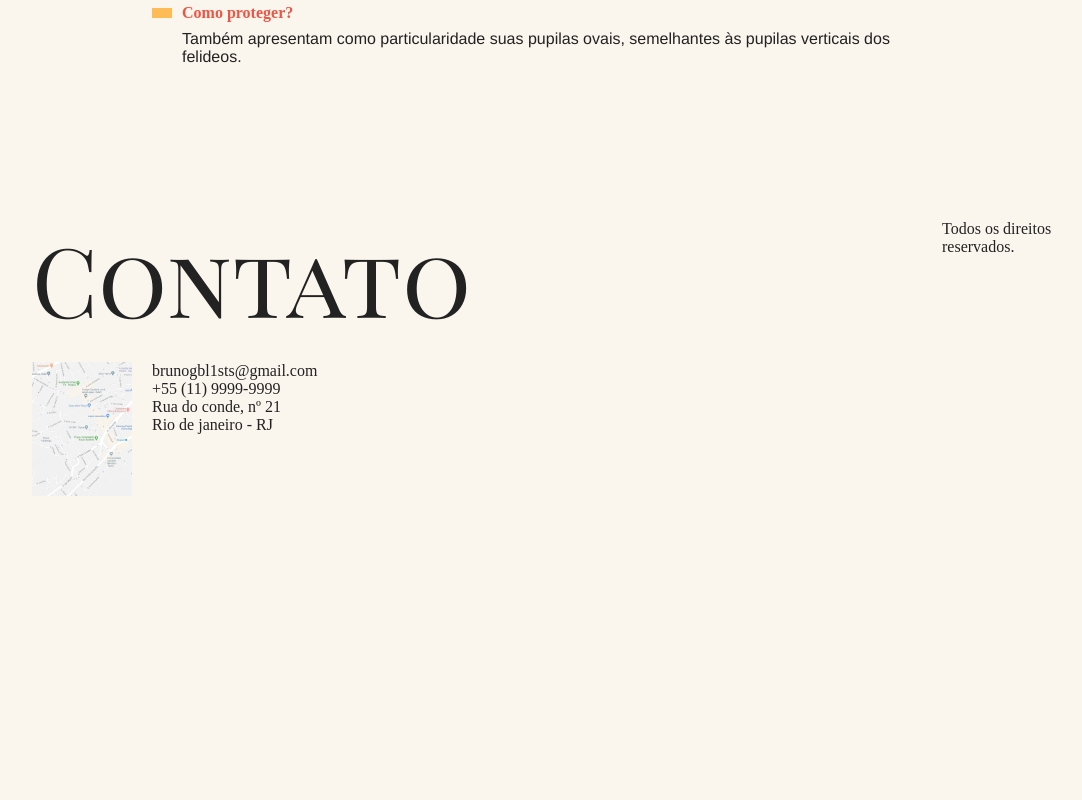
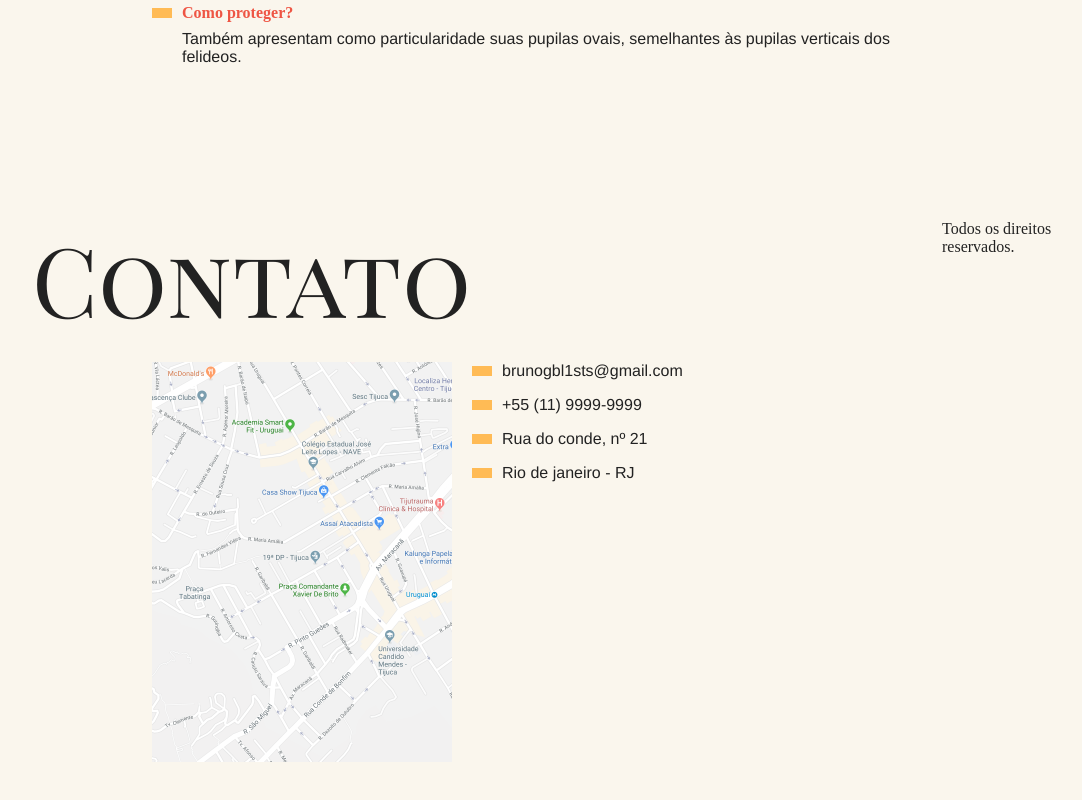
Before and after one commit to Brunogabriel-dev/site-animais, a plain HTML site: page index.html in a window 1280 px wide. Shown: the part 2915-3715 px from the top of the page, without its empty margins (158-1240 px from the left). Before the commit the page ends 3485 px from the top, so only its background shows below. Drawn offline with Linux system fonts and the light colour scheme; a script that the page names is missing; a web font is replaced by a local one.

Commit message:
inclusão de css

```diff
--- a/css/style.css
+++ b/css/style.css
@@ -146,5 +146,23 @@ background: #faf6ed
 }
 
 .mapa {
+  grid-column: 2;
+}
 
+.dados {
+  grid-column: 3;
 }
+
+.dados li {
+  margin-bottom: 1rem;
+  font-family: Helvetica, Arial;
+}
+
+.dados li::before {
+  content: '';
+  display: inline-block;
+  width: 20px;
+  height: 10px;
+  margin-right: 10px;
+  background: #fb5;
+}
```
